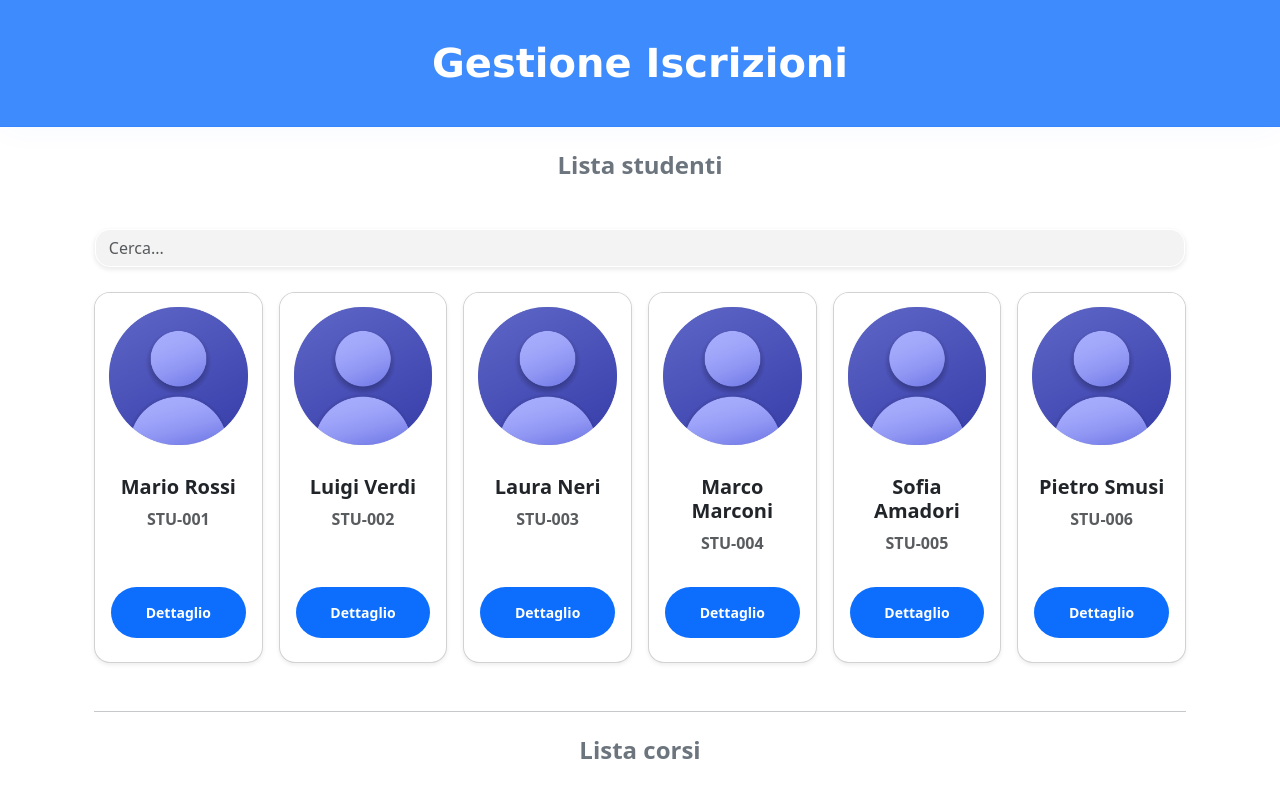
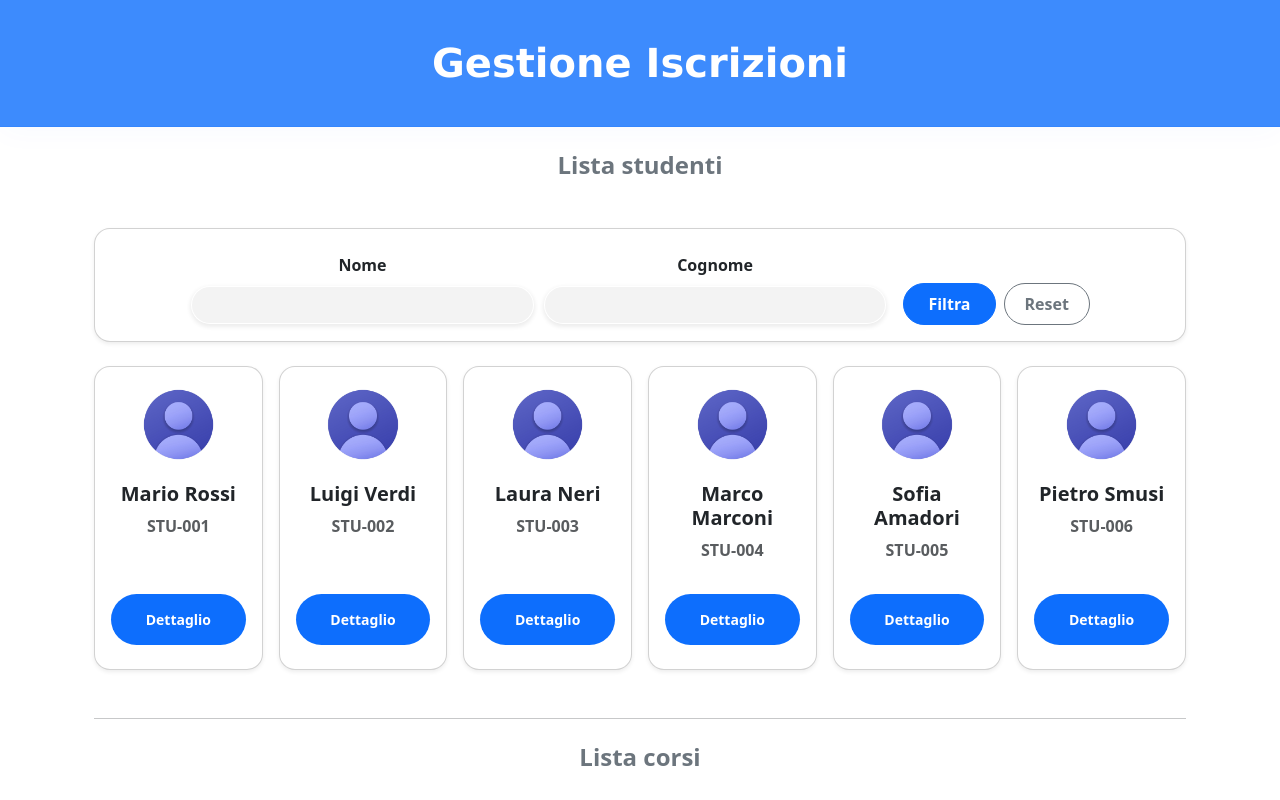
Before and after one commit to nave-scuola/gestione-iscrizioni-fe, an Angular app: page /studenti in a window 1280 px wide. Shown: the top 800 px of the page. Built offline with nearby package versions, Linux system fonts and the light colour scheme.

Commit message:
Concluso task FE-3.07 e testato con successo

```diff
--- a/src/app/app.ts
+++ b/src/app/app.ts
@@ -4,7 +4,7 @@ import { RouterOutlet } from "@angular/router";
 @Component({
   selector: 'app-root',
   standalone: true,
-  imports: [ RouterOutlet ],
+  imports: [RouterOutlet],
   templateUrl: './app.html',
   styleUrl: './app.css'
 })
--- /dev/null
+++ b/src/app/features/iscrizioni/components/filtro-studenti/filtro-studenti.css
@@ -0,0 +1,31 @@
+.input-custom {
+    border: 2px solid transparent;
+    height: 2.5em;
+    padding-left: 0.8em;
+    outline: none;
+    background-color: #F3F3F3;
+    transition: all 0.5s;
+}
+
+.input-custom:hover,
+.input-custom:focus {
+    border: 2px solid #4A9DEC;
+    box-shadow: 0px 0px 0px 7px rgb(74, 157, 236, 20%);
+    background-color: white;
+}
+
+.btn-custom {
+    padding: 8px 20px;
+    cursor: pointer;
+    border-radius: 30px;
+    outline: none;
+    position: relative;
+    overflow: hidden;
+    font-weight: bold;
+    /* Fading aggiuntivo per quando passo sopra il button */
+    transition: background-color 0.2s ease-in-out, filter 0.2s ease-in-out, transform 0.1s ease-in-out;
+}
+
+.btn-custom:hover {
+    filter: brightness(0.88);
+}
--- /dev/null
+++ b/src/app/features/iscrizioni/components/filtro-studenti/filtro-studenti.html
@@ -0,0 +1,20 @@
+<form [formGroup]="filtroForm" (ngSubmit)="onSubmit()" class="card card-body mb-4 shadow-sm rounded-4">
+    <div class="row g-2 justify-content-center align-items-end w-100 m-0">
+
+        <div class="col-md-4">
+            <label class="form-label text-center"><strong>Nome</strong></label>
+            <input formControlName="nome" class="form-control input-custom rounded-5 shadow-sm">
+        </div>
+
+        <div class="col-md-4">
+            <label class="form-label text-center"><strong>Cognome</strong></label>
+            <input formControlName="cognome" class="form-control input-custom rounded-5 shadow-sm">
+        </div>
+
+        <div class="col-md-auto text-center align-self-md-end">
+            <button type="submit" class="btn btn-custom btn-primary mt-3 px-4 ms-2">Filtra</button>
+            <button type="button" class="btn btn-custom btn-outline-secondary mt-3 ms-2" (click)="onReset()">Reset</button>
+        </div>
+
+    </div>
+</form>
--- /dev/null
+++ b/src/app/features/iscrizioni/components/filtro-studenti/filtro-studenti.ts
@@ -0,0 +1,30 @@
+import { Component, inject, output } from '@angular/core';
+import { FormBuilder, ReactiveFormsModule } from '@angular/forms';
+
+@Component({
+  selector: 'app-filtro-studenti',
+  imports: [ReactiveFormsModule],
+  templateUrl: './filtro-studenti.html',
+  styleUrl: './filtro-studenti.css',
+})
+export class FiltroStudenti {
+  private fb = inject(FormBuilder);
+
+  filtroApplicato = output<{nome: string, cognome: string}>();
+
+  filtroForm = this.fb.nonNullable.group({
+    nome: [''],
+    cognome: [''],
+  });
+
+  onSubmit(): void {
+    if(this.filtroForm.valid) this.filtroApplicato.emit(this.filtroForm.getRawValue());
+  }
+
+  onReset(): void {
+    this.filtroForm.reset();
+    this.filtroApplicato.emit(this.filtroForm.getRawValue());
+  }
+
+
+}
--- a/src/app/features/iscrizioni/pages/lista-corsi/lista-corsi.html
+++ b/src/app/features/iscrizioni/pages/lista-corsi/lista-corsi.html
@@ -22,7 +22,7 @@
             <div class="mini-finestra-overlay text-center d-flex flex-column justify-content-center p-3 align-items-center"
             [class.attiva]="idCorsoAperto() === c.idCorso">
 
-                <h6 class="fw-bold border-bottom text-primary pb-1 mb-2">Informazioni corso: </h6>
+                <h6 class="fw-bolder border-bottom text-primary pb-2 mb-2">Info Corso</h6>
 
                 <p class="mb-1"><strong>Durata</strong>: {{c.durataOre}}h</p>
                 <p class="mb-1"><strong>Categoria</strong>: {{c.categoria}}</p>
--- a/src/app/features/iscrizioni/pages/lista-studenti/lista-studenti.html
+++ b/src/app/features/iscrizioni/pages/lista-studenti/lista-studenti.html
@@ -2,9 +2,7 @@
 
     <h2 class="mb-5 mt-4 fw-bolder text-secondary fs-4">Lista studenti</h2>
 
-    <input type="text" class="form-control input-custom rounded-4 mb-4 shadow-sm" placeholder="Cerca..."
-           [value]="filtroTesto()" (input)="filtroTesto.set($any($event.target).value)"
-    >
+    <app-filtro-studenti (filtroApplicato)="onFiltroApplicato($event)" />
 
     @if (studentiFiltrati().length === 0) {
         <div class="alert alert-info">Nessun elemento trovato</div>
--- a/src/app/features/iscrizioni/pages/lista-studenti/lista-studenti.ts
+++ b/src/app/features/iscrizioni/pages/lista-studenti/lista-studenti.ts
@@ -4,11 +4,12 @@ import { StudenteRTO } from '../../models/studente.model';
 import { StudenteFacade } from '../../services/studente-facade';
 import { Router } from '@angular/router';
 import { ListaCorsi } from '../lista-corsi/lista-corsi';
+import { FiltroStudenti } from "../../components/filtro-studenti/filtro-studenti";
 
 @Component({
   selector: 'app-lista-studenti',
   standalone: true,
-  imports: [Card, ListaCorsi],
+  imports: [Card, ListaCorsi, FiltroStudenti],
   templateUrl: './lista-studenti.html',
   styleUrl: './lista-studenti.css',
 })
@@ -18,21 +19,31 @@ export class ListaStudenti {
 
   readonly studenti = this.facade.studenti;
 
-  readonly filtroTesto = signal('');
+  readonly filtroCampi = signal({nome: '', cognome: ''});
 
   readonly studentiFiltrati = computed(() => {
-    const filtro = this.filtroTesto().toLowerCase().trim();
+    const{nome, cognome} = this.filtroCampi();
 
-    if(!filtro) return this.studenti();
+    const filtroNome = nome.toLowerCase().trim();
+    const filtroCognome = cognome.toLowerCase().trim();
+
+    if(!filtroNome && !filtroCognome) {
+      return this.studenti();
+    }
 
     return this.studenti().filter(item => {
-      // Filtra tenendo conto sia del nome che del cognome, con l'operatore || mi faceva cercare solo nome o cognome
-      const nomeCompleto = `${item.nome} ${item.cognome}`.toLowerCase();
-      // Controlla se il nominativo inserito è contenuto (per questo .includes())
-      return nomeCompleto.includes(filtro);
-    });
+      const nomeTrovato = !filtroNome || item.nome.toLowerCase().includes(filtroNome);
+      const cognomeTrovato = !filtroCognome || item.cognome.toLowerCase().includes(filtroCognome);
 
+      return nomeTrovato && cognomeTrovato;
+    })
   });
+
+  // Funzione chiamata dall'HTML quando il componente Filtro lancia l'evento (filtroApplicato) da filtro-studenti.ts
+  // Riceve l'oggetto event (con nome e cognome) e lo invia dentro al Signal
+  onFiltroApplicato(event: {nome: string, cognome: string}): void {
+    this.filtroCampi.set(event);
+  }
 
   onCardClick(item: StudenteRTO): void {
     console.log("Selezionato: ", item);
--- a/src/app/shared/components/card/card.html
+++ b/src/app/shared/components/card/card.html
@@ -4,7 +4,7 @@
         (error) implementa un immagine di errore universale
         Se il browser prova a caricare la stringa dentro image() e fallisce si attiva questo evento
         -->
-        <img #cardImg [src]="image()" [alt]="titolo()" class="card-img-top" (error)="cardImg.src = 'error-icon.jpg'">
+        <img #cardImg [src]="image()" [alt]="titolo()" class="card-img-top w-50 mx-auto mt-3" (error)="cardImg.src = 'error-icon.jpg'">
     }
     <div class="card-body">
         <h5 class="card-title fw-bolder">{{ titolo() }}</h5>
```
